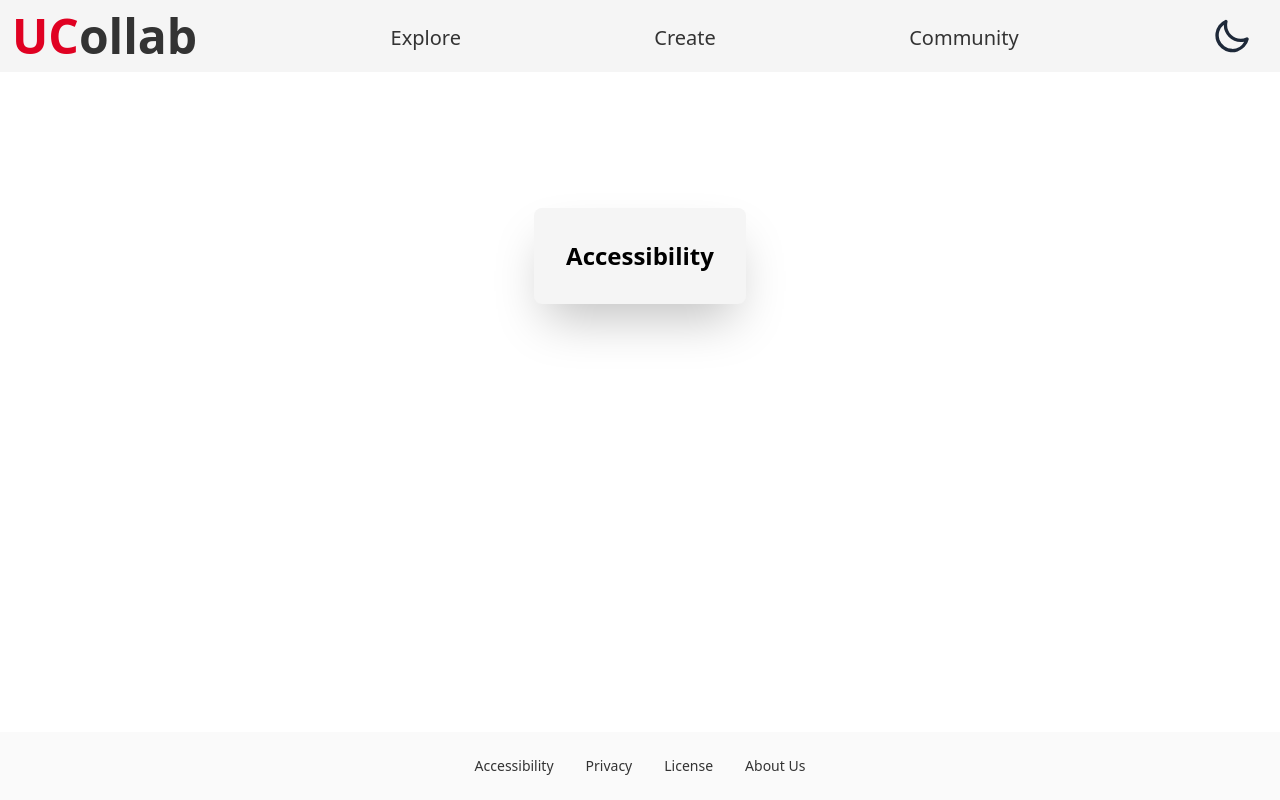
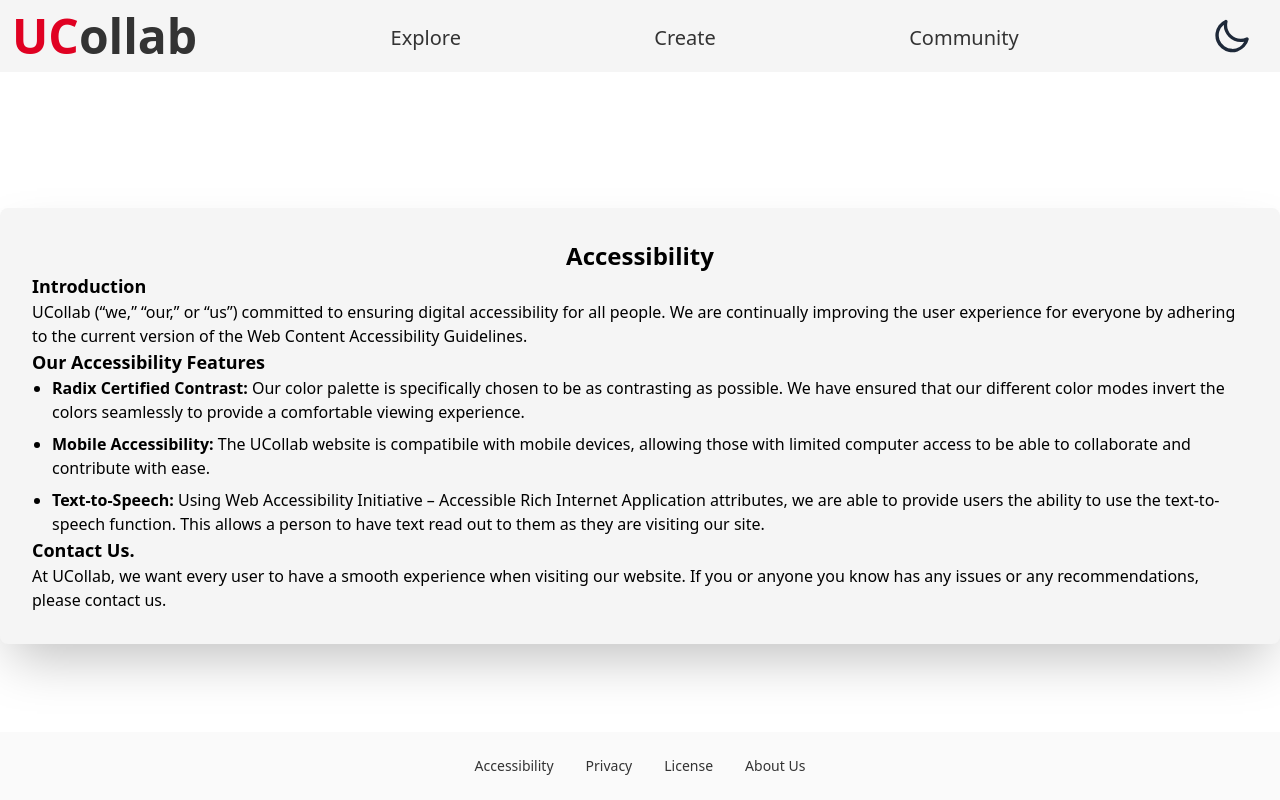
Before and after one commit to steelesh/UCollab, a Next.js app: page /accessibility in a window 1280 px wide. Built offline with nearby package versions, Linux system fonts and the light colour scheme; no server answers.

Commit message:
Update accessibility page
havent been able to test this yet... working through issues with my local build... sigh

```diff
--- a/src/app/(public)/accessibility/page.tsx
+++ b/src/app/(public)/accessibility/page.tsx
@@ -7,6 +7,36 @@ export default function AccessibilityPage() {
     <div className="absolute inset-0 flex h-full w-full flex-col items-center overflow-y-auto py-24">
       <div className="card bg-base-300 mt-10 p-8 shadow-2xl">
         <h1 className="text-center text-2xl font-bold select-none">Accessibility</h1>
+        <h2 className="text-lg font-semibold">Introduction</h2>
+        <p>
+          UCollab (“we,” “our,” or “us”) committed to ensuring digital accessibility for all people.
+          We are continually improving the user experience for everyone by adhering to the current
+          version of the Web Content Accessibility Guidelines.
+        </p>
+        <h2 className="text-lg font-semibold">Our Accessibility Features</h2>
+        <p>
+        <ul className="list-disc space-y-2 pl-5">
+          <li>
+            <strong>Radix Certified Contrast:</strong> Our color palette is specifically chosen to be as contrasting
+            as possible. We have ensured that our different color modes invert the colors seamlessly to provide a
+            comfortable viewing experience.
+          </li>
+          <li>
+            <strong>Mobile Accessibility:</strong> The UCollab website is compatibile with mobile devices, allowing those
+            with limited computer access to be able to collaborate and contribute with ease.
+          </li>
+          <li>
+            <strong>Text-to-Speech:</strong> Using Web Accessibility Initiative – Accessible Rich Internet Application attributes,
+            we are able to provide users the ability to use the text-to-speech function. This allows a person to have text read out
+            to them as they are visiting our site.
+          </li>
+        </ul>
+        </p>
+        <p>
+        <h2 className="text-lg font-semibold">Contact Us.</h2>
+          At UCollab, we want every user to have a smooth experience when visiting our website. If you or anyone you know has
+          any issues or any recommendations, please contact us.
+        </p>
       </div>
     </div>
   );
```
